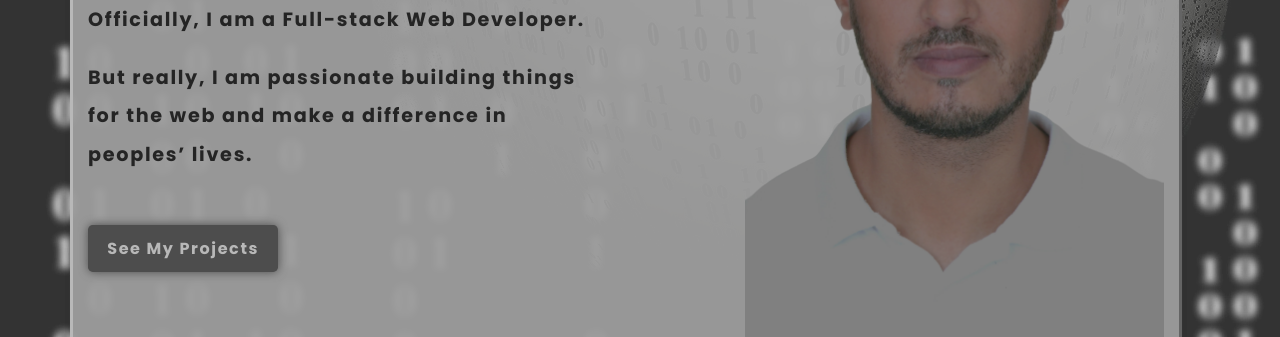
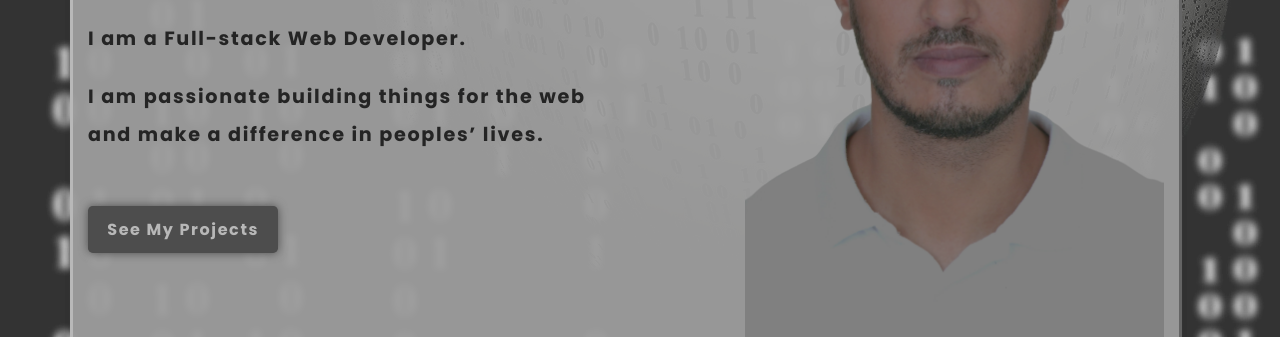
Before and after one commit to rehaimin/myportfolio, a plain HTML site: page index.html in a window 1280 px wide. Shown: the part 463-800 px from the top of the page. Drawn offline with Linux system fonts and the light colour scheme.

Commit message:
Update index.html

```diff
--- a/index.html
+++ b/index.html
@@ -47,9 +47,9 @@
 								Hey, I am <br />
 								a <span>Web Developer</span>
 							</h2>
-							<p>Officially, I am a Full-stack Web Developer.</p>
+							<p>I am a Full-stack Web Developer.</p>
 							<p>
-								But really, I am passionate building things for the web and make
+								I am passionate building things for the web and make
 								a difference in peoples’ lives.
 							</p>
 							<a href="#" class="btn" role="button" key="my-projects"
```
